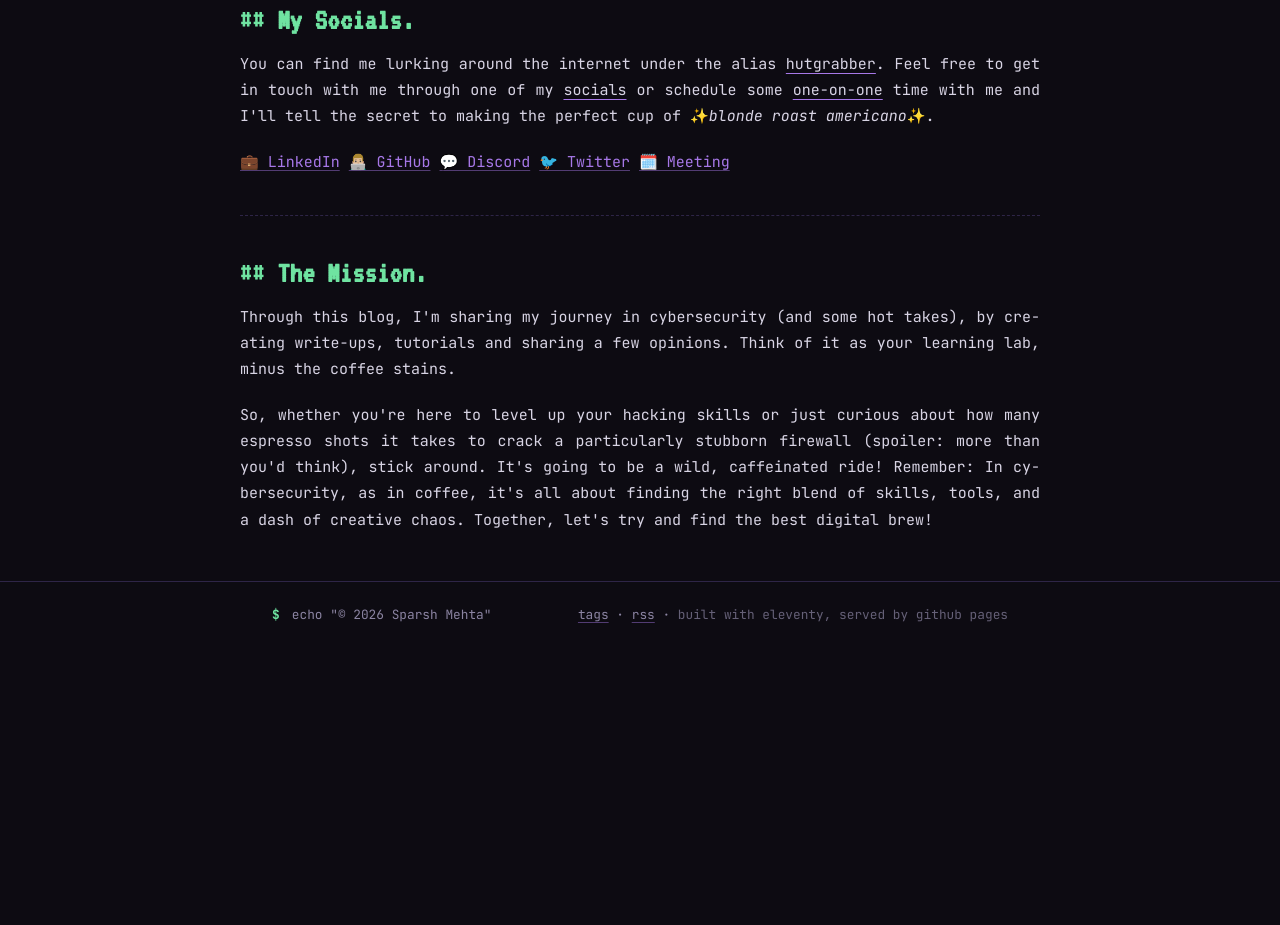
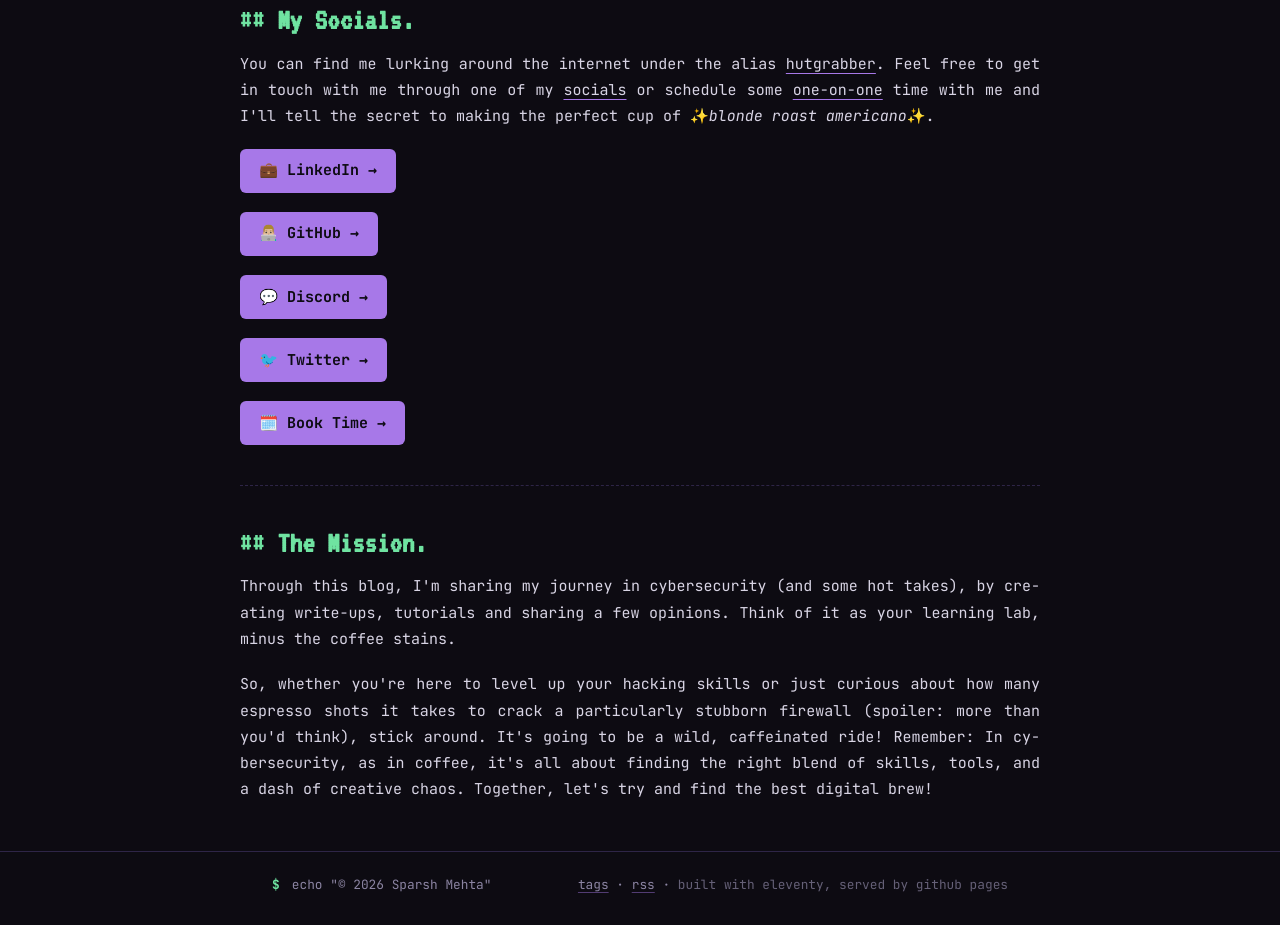
Before and after one commit to hutgrabber/hutlab.dev, an Eleventy site: page src/pages/about-me.md in a window 1280 px wide. Shown: the part 1663-2588 px from the top of the page. Before the commit the page ends 2318 px from the top, so only its background shows below. Built offline with nearby package versions, Linux system fonts and the light colour scheme; Eleventy itself is replaced by a stand-in of ours; files that its build step writes are made by us from their sources.

Commit message:
changed author and about

```diff
--- a/src/pages/about-me.md
+++ b/src/pages/about-me.md
@@ -32,11 +32,11 @@ Most of my experience is focused on <u>application security</u>, <u>system admin
 
 You can find me lurking around the internet under the alias <u>hutgrabber</u>. Feel free to get in touch with me through one of my <u>socials</u> or schedule some <u>one-on-one</u> time with me and I'll tell the secret to making the perfect cup of ✨*blonde roast americano*✨.
 
-[💼 LinkedIn](https://www.linkedin.com/in/hutgrabber)
-[👨🏼‍💻 GitHub](https://www.github.com/hutgrabber)
-[💬 Discord](http://discord.com/users/712193639769702501)
-[🐦 Twitter](https://x.com/hutgrabber)
-[🗓️ Meeting](https://calendar.app.google/uF3cDdhMk8Bn3ati6)
+<p class="btn-row"><a class="btn" href="https://www.linkedin.com/in/hutgrabber">💼 LinkedIn →</a></p>
+<p class="btn-row"><a class="btn" href="https://github.com/hutgrabber">👨🏼‍💻 GitHub →</a></p>
+<p class="btn-row"><a class="btn" href="https://discord.com/users/712193639769702501">💬 Discord →</a></p>
+<p class="btn-row"><a class="btn" href="https://x.com/hutgrabber">🐦 Twitter →</a></p>
+<p class="btn-row"><a class="btn" href="https://calendar.app.google/uF3cDdhMk8Bn3ati6">🗓️ Book Time →</a></p>
 
 ---
 
```
Also changed, not shown: src/pages/author.md (+7 -8 lines).
